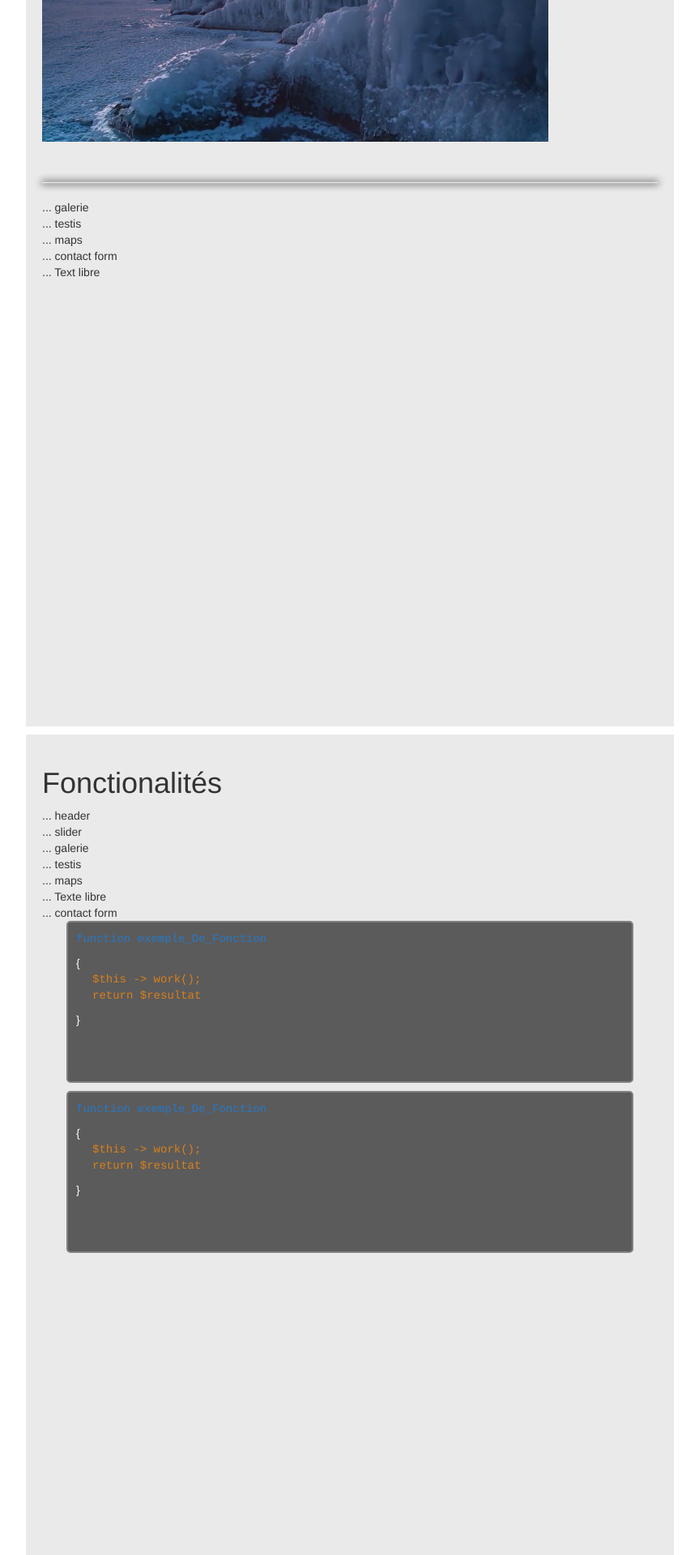
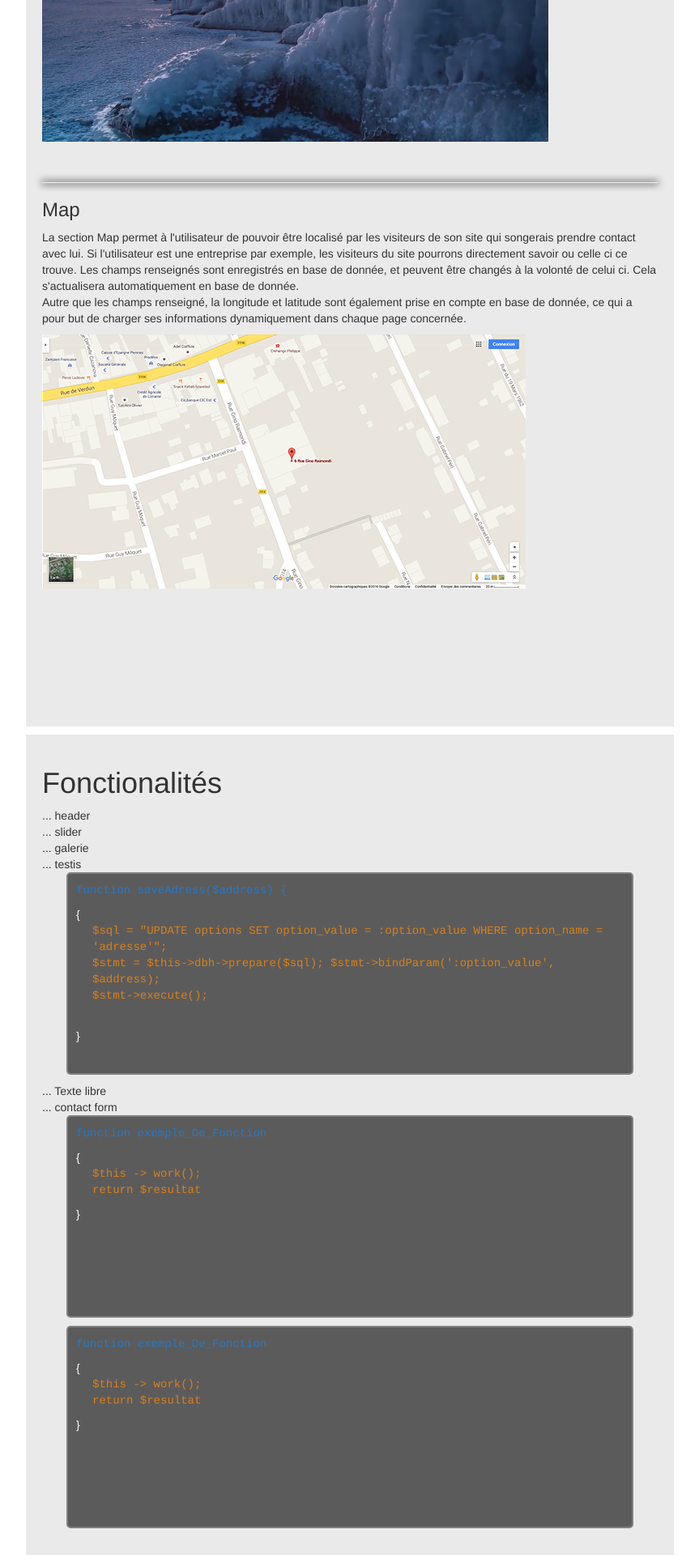
Before and after one commit to Egriess/ove, a PHP site: page /documentation_OVE/index.html in a window 1280 px wide. Shown: the part 3623-5543 px from the top of the page at 81% size, without its empty margins (338-1201 px from the left). Run offline with PHP 8.4, Linux system fonts and the light colour scheme.

Commit message:
Doc on work

```diff
--- a/app/Controller/DefaultController.php
+++ b/app/Controller/DefaultController.php
@@ -29,7 +29,6 @@ class DefaultController extends Controller
 
 		$this->show('default/backoffice', ['currentadresse' => $adressToDisplay]);
 
-		$optionManager = new \Manager\OptionsManager();
 
 		if(isset($_POST['submit_avatar_1'])) {
 
--- a/documentation_OVE/css/documentation.css
+++ b/documentation_OVE/css/documentation.css
@@ -58,7 +58,7 @@
 	padding: 10px;
 	margin-bottom: 10px;
 	width: 700px;
-	height: 200px;
+	height: 250px;
 	border: 2px solid grey;
 	background: #5C5B5B;
 	border-radius: 5px;
--- a/documentation_OVE/index.html
+++ b/documentation_OVE/index.html
@@ -78,7 +78,7 @@
 	          		<hr/>
 	          </div>
 	          <div id="slidecomp">
-		          <h3>Slider</h3>
+		          	<h3>Slider</h3>
 		          		<p>La section slider permet d'afficher un carrousel au contenu personnalisable, l'utilisateur peut déterminer si le contenu de celui si ce sont des images ou des vidéos. Il est bien-sur possible de mixer l'affichage d'une photo puis de transiter vers une vidéo. il exploite 100% de la largeur du navigateur de façon responsive. (à condition que la source img/vidéo soit de taille appropriée.)
 		          		</p>
 		          		<div class="illu">
@@ -87,19 +87,26 @@
 		          		<hr>
 	          </div>
 	          <div id="galerycomp">
-	          ... galerie
+
 	          </div>
 	          <div id="testiscomp">
-	          ... testis
+
 	          </div>
 	          <div id="mapscomp">
-	          ... maps
+	          		<h3>Map</h3>
+	          			<p>La section Map permet à l'utilisateur de pouvoir être localisé par les visiteurs de son site qui songerais prendre contact avec lui. Si l'utilisateur est une entreprise par exemple, les visiteurs du site pourrons directement savoir ou celle ci ce trouve.
+	          			Les champs renseignés sont enregistrés en base de donnée, et peuvent être changés à la volonté de celui ci. Cela s'actualisera automatiquement en base de donnée.
+	          			<br>
+	          			Autre que les champs renseigné, la longitude et latitude sont également prise en compte en base de donnée, ce qui a pour but de charger ses informations dynamiquement dans chaque page concernée.</p>
+	          			<div class="illu">
+		          			<img src="img/map.png" alt="map"></img>
+		          		</div>
 	          </div>
 	          <div id="contactcomp">
-	          ... contact form
+
 	          </div>
 	          <div id="textcomp">
-	          ... Text libre
+
 	          </div>
         </div>
          <div id="section4">
@@ -117,7 +124,19 @@
 	          ... testis
 	          </div>
 	          <div id="mapsfunc">
-	          ... maps
+	          	<div id="code">
+           			<p class="title">
+           				function saveAdress($address) {</p class="title">{ <br>
+           			<p class="corp">
+           					$sql = "UPDATE options SET option_value = :option_value WHERE option_name = 'adresse'";<br>
+							$stmt = $this->dbh->prepare($sql);
+							$stmt->bindParam(':option_value', $address);<br>
+							$stmt->execute();
+						 <br>
+           			<br></p class="corp">}
+
+           </p>
+          </div>
 	          </div>
 	          <div id="textfunc">
 	          ... Texte libre
```
Also changed, not shown: documentation_OVE/img/map.png (added).
